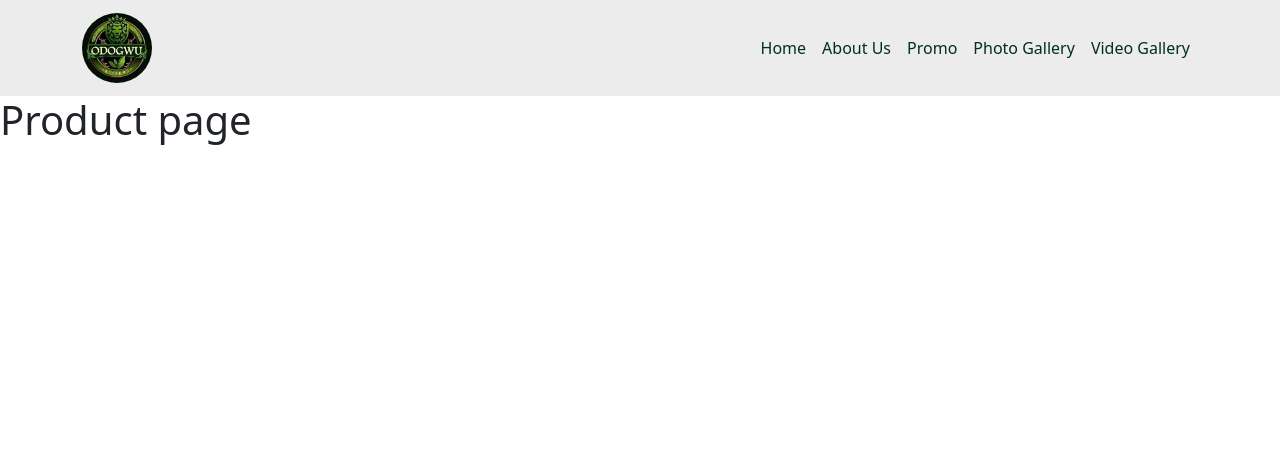
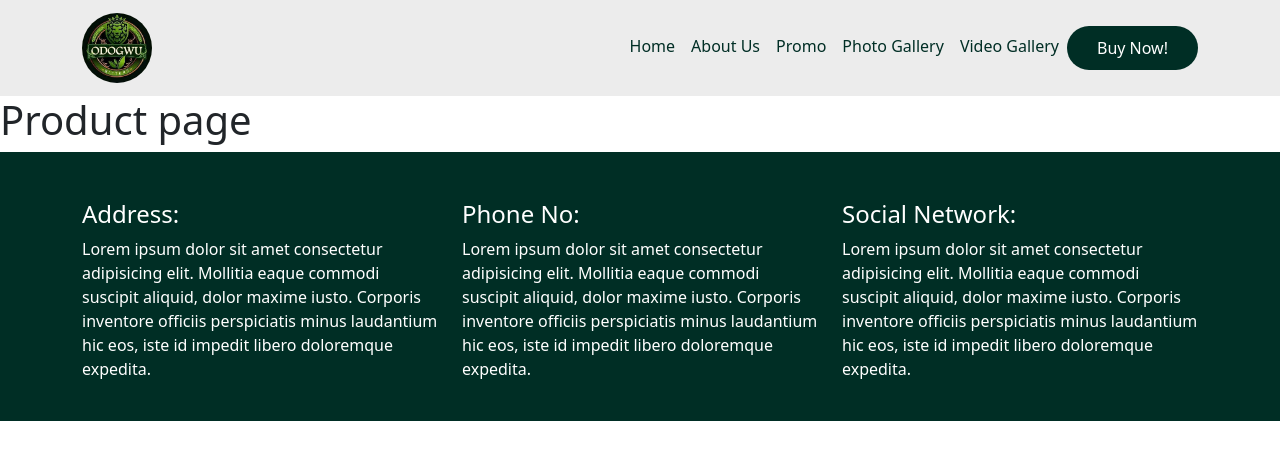
Before and after one commit to onemmanuel4christ/promo, a React (Create React App) app: page /products in a window 1280 px wide. Shown: the top 460 px of the page. Built offline with nearby package versions, Linux system fonts and the light colour scheme.

Commit message:
carousel

```diff
--- a/src/App.js
+++ b/src/App.js
@@ -24,7 +24,7 @@ function App() {
       <Route path="/videos" element={<Videos />} />
       <Route path="/products" element={<Products />} />
     </Routes>
-    {/* <Footer /> */}
+    <Footer />
   </BrowserRouter>
   );
 }
--- a/src/components/Distributors.jsx
+++ b/src/components/Distributors.jsx
@@ -4,18 +4,19 @@ import DistributorCard from './DistributorCard'
 import Carousel from 'better-react-carousel'
 
 const Container = styled.div`
-    background-color: #ECECEC;
+    /* background-color: #ECECEC; */
+    background-color: #002E25;
     padding: 20px;
 `
 const Hr = styled.div`
         width: 100px;
         height: 0;
-        border: 2px solid #002E25;
+        border: 2px solid #ECECEC;
         margin: 0 auto;
-        background-color: #002E25;
+        background-color: #ECECEC;
 `
 const Title = styled.h1`
-    color: #002E25;
+    color: #ECECEC;
     font-size: 2.5rem;
     font-weight: 800;
     text-transform: capitalize;
--- a/src/components/Footer.jsx
+++ b/src/components/Footer.jsx
@@ -1,16 +1,48 @@
 import React from 'react'
+import { Col, Container, Row } from 'react-bootstrap'
 import styled from 'styled-components'
 
-const Container = styled.div`
+const Wrapper = styled.div`
+    display: flex;
+    color: #FFF;
+    padding: 40px 0;
     background-color: #002E25;
-    height: 40vh;
-    display: flex;
 `
 const Footer = () => {
   return (
-    <Container>
-
-    </Container>
+    <Wrapper>
+      <Container className='my-10'>
+      <Row>
+        <Col xs={12} md={4}>
+          <h4 className="my-2">Address:</h4>
+          <span>
+            Lorem ipsum dolor sit amet consectetur adipisicing elit.
+            Mollitia eaque commodi suscipit aliquid, dolor maxime iusto. Corporis
+            inventore officiis perspiciatis minus laudantium hic eos,
+            iste id impedit libero doloremque expedita.
+            </span>
+        </Col>
+        <Col xs={12} md={4}>
+        <h4 className="my-2">Phone No:</h4>
+          <span>
+            Lorem ipsum dolor sit amet consectetur adipisicing elit.
+            Mollitia eaque commodi suscipit aliquid, dolor maxime iusto. Corporis
+            inventore officiis perspiciatis minus laudantium hic eos,
+            iste id impedit libero doloremque expedita.
+            </span>
+        </Col>
+        <Col xs={12} md={4}>
+        <h4 className="my-2">Social Network:</h4>
+          <span>
+            Lorem ipsum dolor sit amet consectetur adipisicing elit.
+            Mollitia eaque commodi suscipit aliquid, dolor maxime iusto. Corporis
+            inventore officiis perspiciatis minus laudantium hic eos,
+            iste id impedit libero doloremque expedita.
+            </span>
+        </Col>
+      </Row>
+      </Container>
+    </Wrapper>
   )
 }
 
--- a/src/components/NavigationBar.jsx
+++ b/src/components/NavigationBar.jsx
@@ -21,7 +21,7 @@ const NavigationBar = () => {
        <Nav.Link href="/promotion"  className='nav-item'>Promo</Nav.Link>
        <Nav.Link href="/photos"  className='nav-item'>Photo Gallery</Nav.Link>
        <Nav.Link href="/videos"  className='nav-item'>Video Gallery</Nav.Link>
-       {/* <a className="shop-now" href="/join" role="button">Join our Distributors</a> */}
+       <a className="shop-now" href="/join" role="button">Buy Now!</a>
        {/* <Badge>2</Badge> */}
         </Nav>
         </Navbar.Collapse>
```
